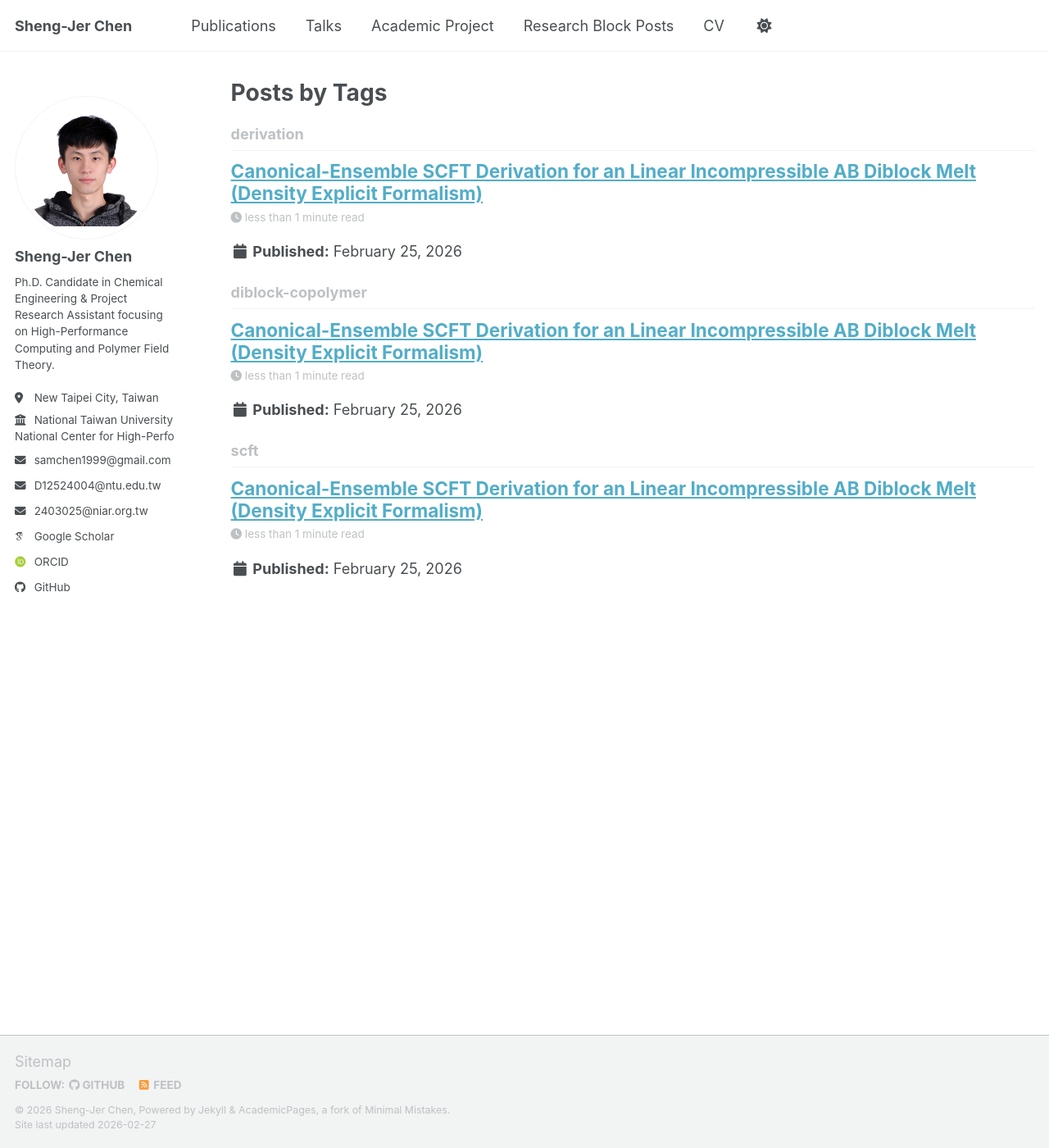
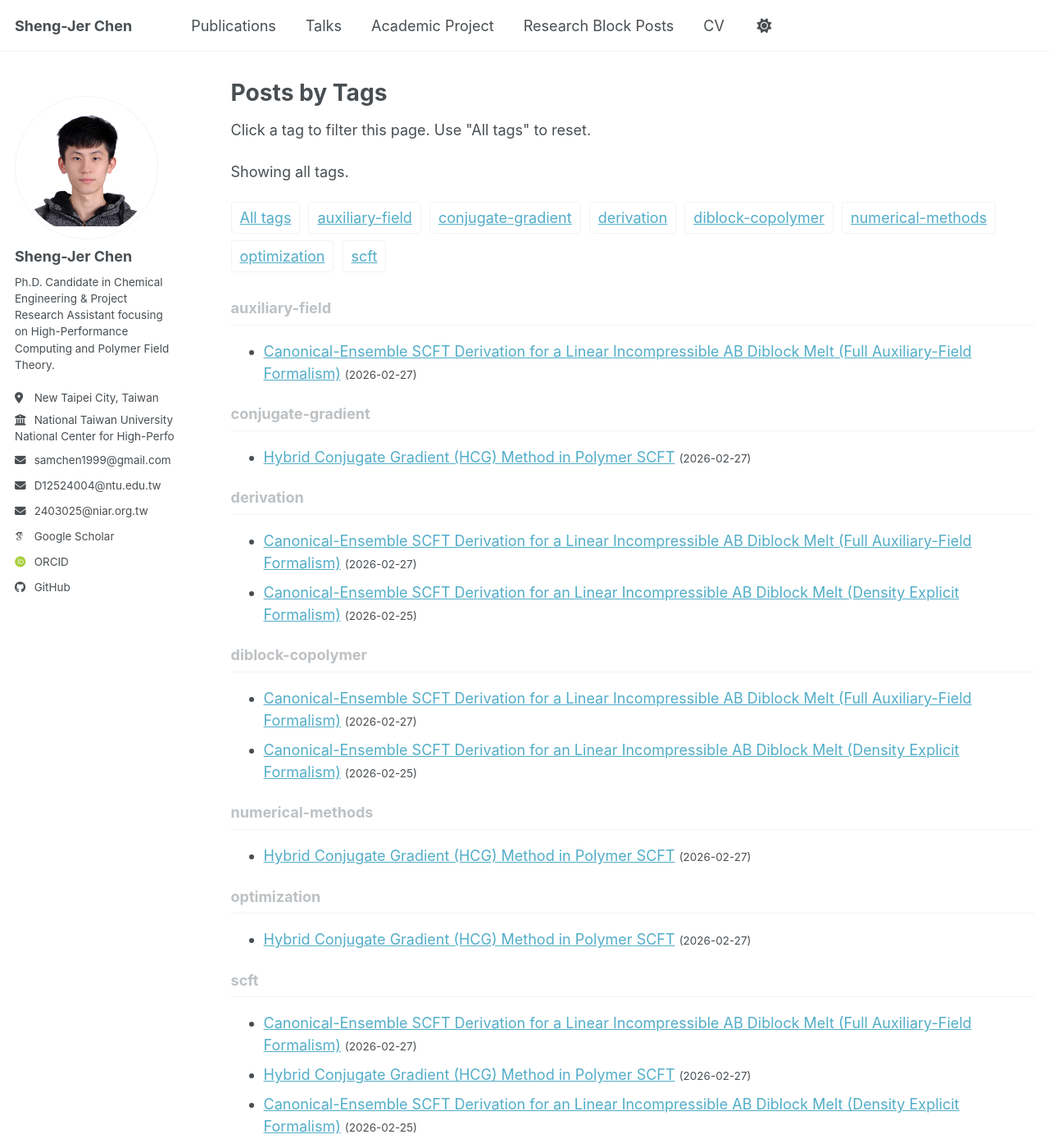
Before and after one commit to ShengJer/ShengJer_protfolio.github.io, a Jekyll site: the page built from _pages/tag-archive.html, in a window 1280 px wide and 1400 px high. Shown: the whole window at 82% size. Built offline with Jekyll 4.4.1, drawn with Linux system fonts in a browser that asks for light colours; some web fonts are replaced; a script bundle is joined from its source files by our own code; library files that are not in the unit come from our copies.

Commit message:
add two posts and fix tag issue

```diff
--- a/_pages/tag-archive.html
+++ b/_pages/tag-archive.html
@@ -8,10 +8,66 @@
 {% include base_path %}
 {% include group-by-array collection=site.posts field="tags" %}
 
+<p>Click a tag to filter this page. Use "All tags" to reset.</p>
+<p id="tag-filter-heading"></p>
+
+<p class="page__taxonomy">
+  <a id="clear-tag-filter" href="{{ base_path }}/tags/" class="page__taxonomy-item">All tags</a>
+  {% for tag in group_names %}
+    <a href="#{{ tag | slugify }}" class="page__taxonomy-item">{{ tag }}</a>
+  {% endfor %}
+</p>
+
 {% for tag in group_names %}
   {% assign posts = group_items[forloop.index0] %}
-  <h2 id="{{ tag | slugify }}" class="archive__subtitle">{{ tag }}</h2>
-  {% for post in posts %}
-    {% include archive-single.html %}
-  {% endfor %}
+  <section id="{{ tag | slugify }}" data-tag-slug="{{ tag | slugify }}" class="tag-archive-section">
+    <h2 class="archive__subtitle">{{ tag }}</h2>
+    <ul>
+      {% for post in posts %}
+        <li>
+          <a href="{{ base_path }}{{ post.url }}">{{ post.title }}</a>
+          <small>({{ post.date | date: "%Y-%m-%d" }})</small>
+        </li>
+      {% endfor %}
+    </ul>
+  </section>
 {% endfor %}
+
+<script>
+  (function () {
+    function normalizeHash(value) {
+      if (!value) return "";
+      return decodeURIComponent(value).replace(/^#/, "").trim().toLowerCase();
+    }
+
+    function applyTagFilter() {
+      var activeTag = normalizeHash(window.location.hash);
+      var sections = document.querySelectorAll(".tag-archive-section");
+      var heading = document.getElementById("tag-filter-heading");
+      var clearLink = document.getElementById("clear-tag-filter");
+      var hasVisibleSection = false;
+
+      sections.forEach(function (section) {
+        var matches = !activeTag || section.getAttribute("data-tag-slug") === activeTag;
+        section.style.display = matches ? "" : "none";
+        if (matches) hasVisibleSection = true;
+      });
+
+      if (activeTag && hasVisibleSection) {
+        if (heading) heading.textContent = "Showing posts for tag: " + activeTag;
+        if (clearLink) clearLink.style.fontWeight = "700";
+      } else if (activeTag && !hasVisibleSection) {
+        if (heading) heading.textContent = 'Tag "' + activeTag + '" not found. Showing all tags.';
+        sections.forEach(function (section) {
+          section.style.display = "";
+        });
+      } else {
+        if (heading) heading.textContent = "Showing all tags.";
+        if (clearLink) clearLink.style.fontWeight = "";
+      }
+    }
+
+    window.addEventListener("hashchange", applyTagFilter);
+    document.addEventListener("DOMContentLoaded", applyTagFilter);
+  })();
+</script>
--- /dev/null
+++ b/_posts/2026-02-27-polymer-field-theory-hcg-method.md
@@ -0,0 +1,32 @@
+---
+title: "Hybrid Conjugate Gradient (HCG) Method in Polymer SCFT"
+date: 2026-02-27
+permalink: /posts/2026/02/hybrid-conjugate-gradient-method-polymer-scft/
+categories:
+  - polymer-field-theory
+tags:
+  - scft
+  - numerical-methods
+  - optimization
+  - conjugate-gradient
+---
+
+{% assign pdf_path = '/files/Research_Block_Posts/Polymer_Field_Theory/Hybrid_Conjugate_Gradient__HCG__Method_in_polymer_SCFT.pdf' | relative_url %}
+
+## Summary
+
+This note documents the Hybrid Conjugate Gradient (HCG) strategy for solving polymer SCFT equations.
+
+The method combines robust gradient-based updates with conjugate-direction acceleration to improve convergence behavior in nonlinear self-consistent iterations.
+
+It is useful for reducing iteration cost and stabilizing difficult SCFT solves in high-dimensional parameter settings.
+
+## Full Derivation (PDF)
+
+The full method note is provided below.
+
+- [Download the full derivation (PDF)]({{ pdf_path }})
+
+<iframe src="{{ pdf_path }}" width="100%" height="900" style="border: 1px solid #ddd; border-radius: 6px;" title="Hybrid Conjugate Gradient Method in Polymer SCFT PDF"></iframe>
+
+If the embedded viewer does not load in your browser, use the download link above.
--- /dev/null
+++ b/_posts/2026-02-27-polymer-field-theory-scft-full-af-derivation.md
@@ -0,0 +1,32 @@
+---
+title: "Canonical-Ensemble SCFT Derivation for a Linear Incompressible AB Diblock Melt (Full Auxiliary-Field Formalism)"
+date: 2026-02-27
+permalink: /posts/2026/02/scft-canonical-derivation-ab-linear-diblock-melt-af/
+categories:
+  - polymer-field-theory
+tags:
+  - scft
+  - diblock-copolymer
+  - derivation
+  - auxiliary-field
+---
+
+{% assign pdf_path = '/files/Research_Block_Posts/Polymer_Field_Theory/SCFT_derivation_full_AF_diblock_linear.pdf' | relative_url %}
+
+## Summary
+
+This note presents a canonical-ensemble self-consistent field theory (SCFT) derivation for a linear incompressible AB diblock copolymer melt using a full auxiliary-field formulation.
+
+The derivation follows the field-theoretic route from a microscopic polymer model to the effective Hamiltonian in terms of collective and conjugate fields.
+
+At the saddle-point level, the SCFT equations are obtained in the standard propagator-based framework together with incompressibility and self-consistency relations.
+
+## Full Derivation (PDF)
+
+The full derivation with complete equations is provided below.
+
+- [Download the full derivation (PDF)]({{ pdf_path }})
+
+<iframe src="{{ pdf_path }}" width="100%" height="900" style="border: 1px solid #ddd; border-radius: 6px;" title="SCFT Full Auxiliary-Field Derivation PDF"></iframe>
+
+If the embedded viewer does not load in your browser, use the download link above.
```
Also changed, not shown: 2 other files.
